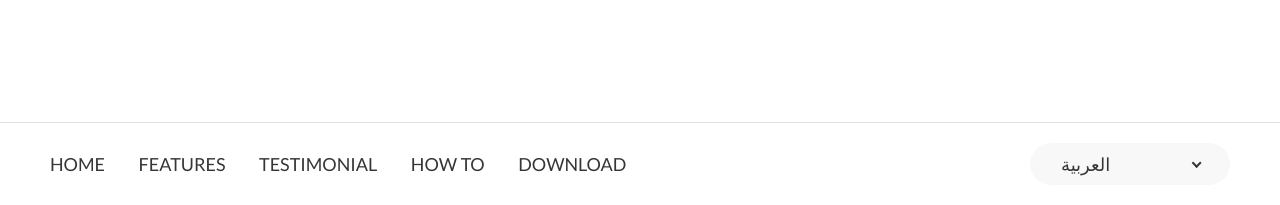
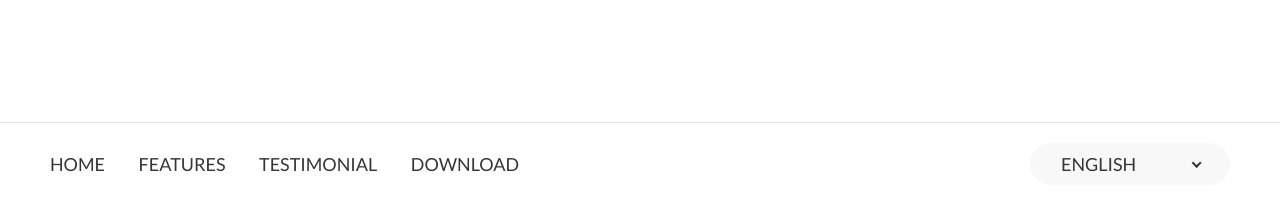
Before and after one commit to fatenhussein/FiftyFiftyLandingPage, a plain HTML site: page index.html in a window 1280 px wide. Shown: the part 4199-4404 px from the top of the page. Drawn offline with nearby package versions, Linux system fonts and the light colour scheme.

Commit message:
5  commit

```diff
--- a/index.html
+++ b/index.html
@@ -313,14 +313,13 @@
           <li><a href="#home">HOME</a></li>
           <li><a href="#features">FEATURES</a></li>
           <li><a href="#testimonial">TESTIMONIAL</a></li>
-          <li><a href="#howto">HOW TO</a></li>
           <li><a href="#download">DOWNLOAD</a></li>
         </ul>
       </div>
       <div class="language-option">
         <select name="Languages">
           <option value="English" selected>ENGLISH</option>
-          <option value="العربية" selected>العربية</option>
+          <option value="العربية">العربية</option>
         </select>
       </div>
     </section>
```
